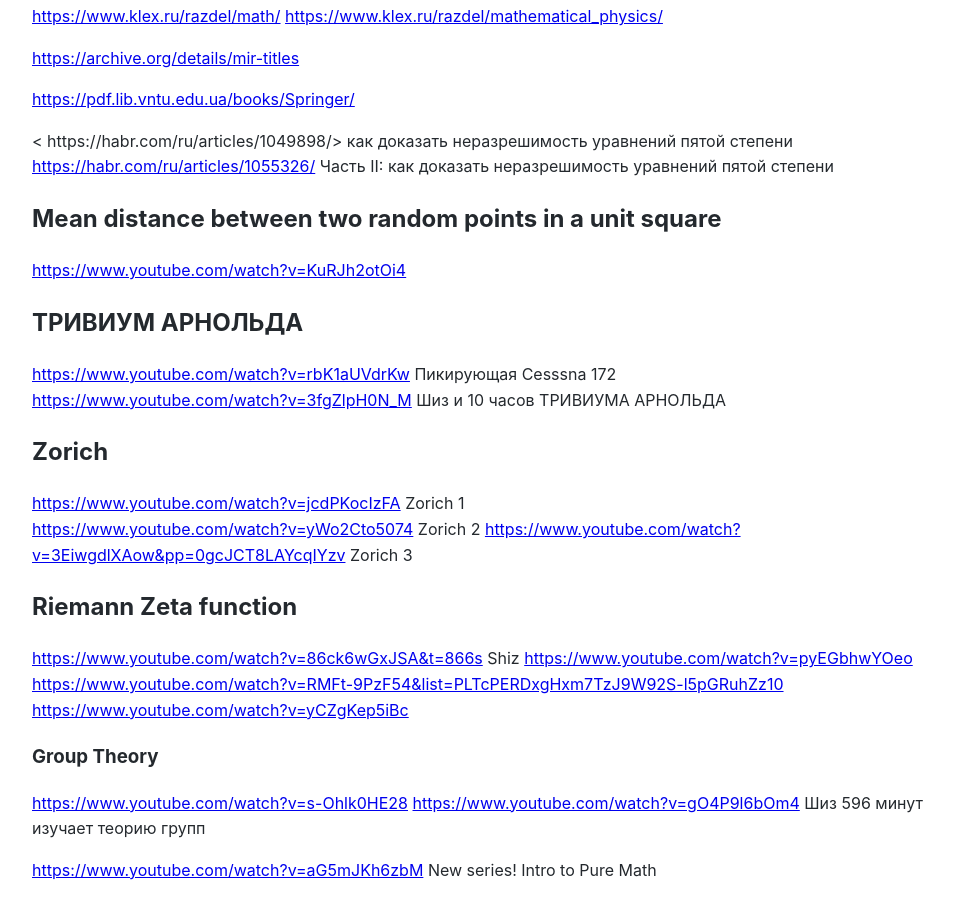
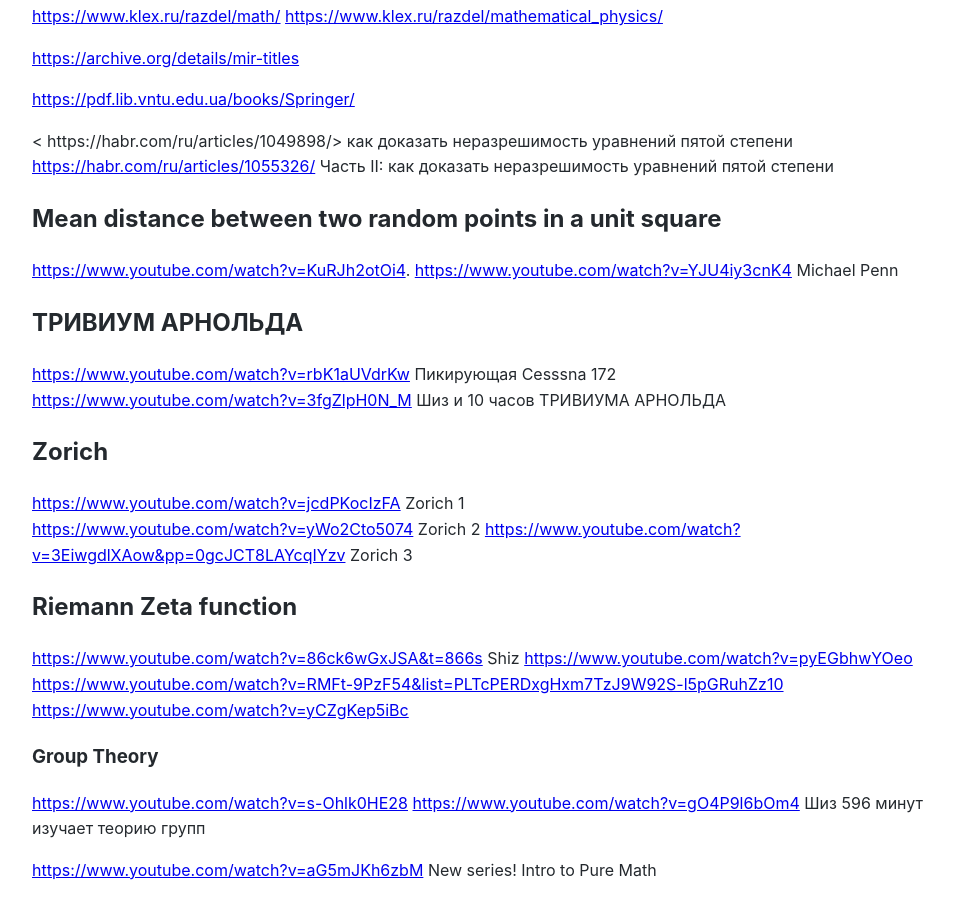
Before and after one commit to Michael-Lubinsky/michael-lubinsky.github.com, a Jekyll site: the page built from math/math.md, in a window 1280 px wide and 900 px high, scrolled down 1148 px. Shown: the whole window, without its empty margins (158-1112 px from the left). Built offline with Jekyll 4.4.1, drawn with Linux system fonts in a browser that asks for light colours; our own code applies the rules of GitHub Pages for plain Markdown files.

Commit message:
Update math.md

```diff
--- a/math/math.md
+++ b/math/math.md
@@ -49,7 +49,9 @@
  <https://habr.com/ru/articles/1055326/> Часть II: как доказать неразрешимость уравнений пятой степени
 
 ## Mean distance between two random points in a unit square
-<https://www.youtube.com/watch?v=KuRJh2otOi4>
+<https://www.youtube.com/watch?v=KuRJh2otOi4>.
+<https://www.youtube.com/watch?v=YJU4iy3cnK4> Michael Penn
+
 
 ## ТРИВИУМ АРНОЛЬДА
 <https://www.youtube.com/watch?v=rbK1aUVdrKw> Пикирующая Cesssna 172
```
